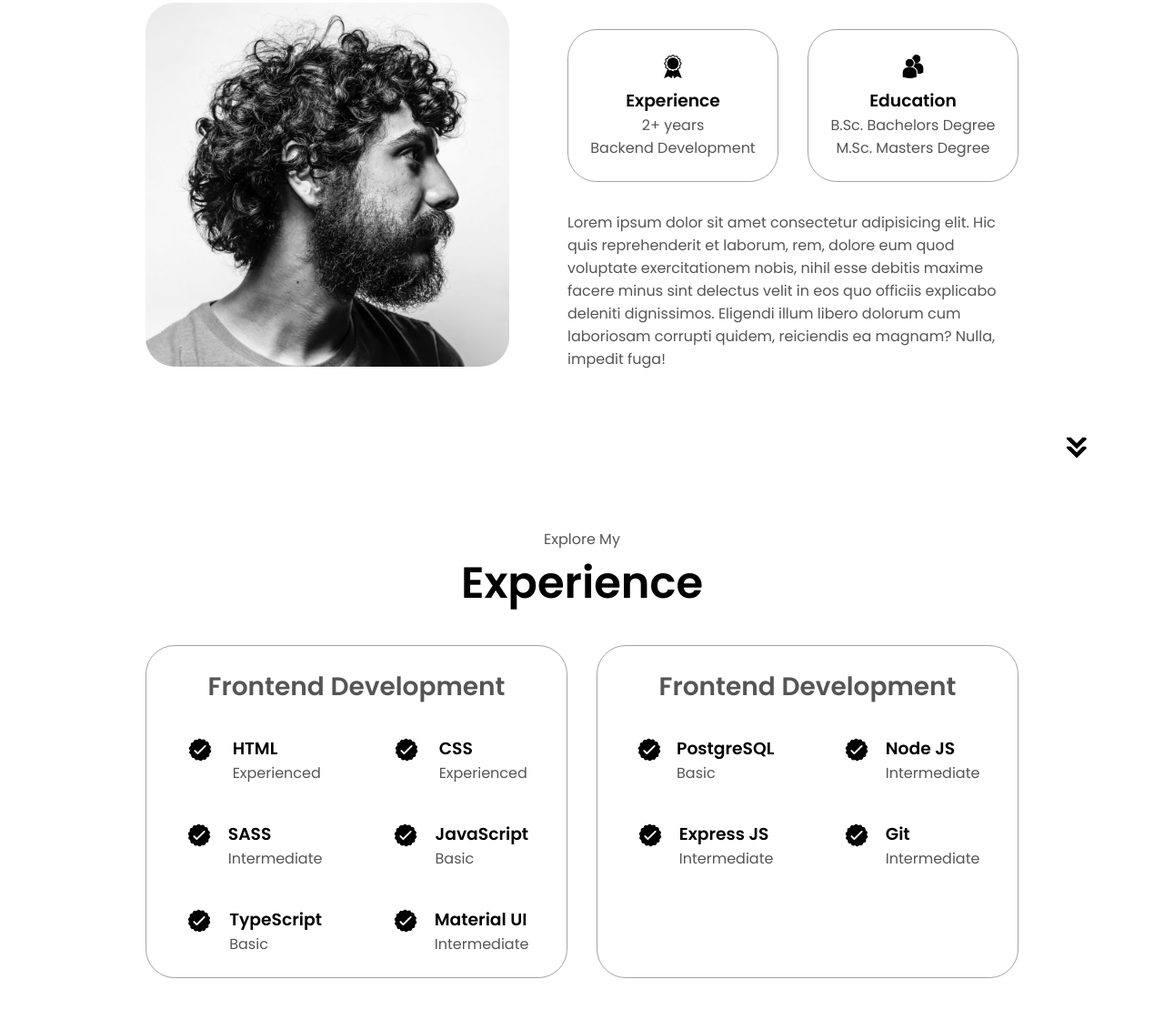
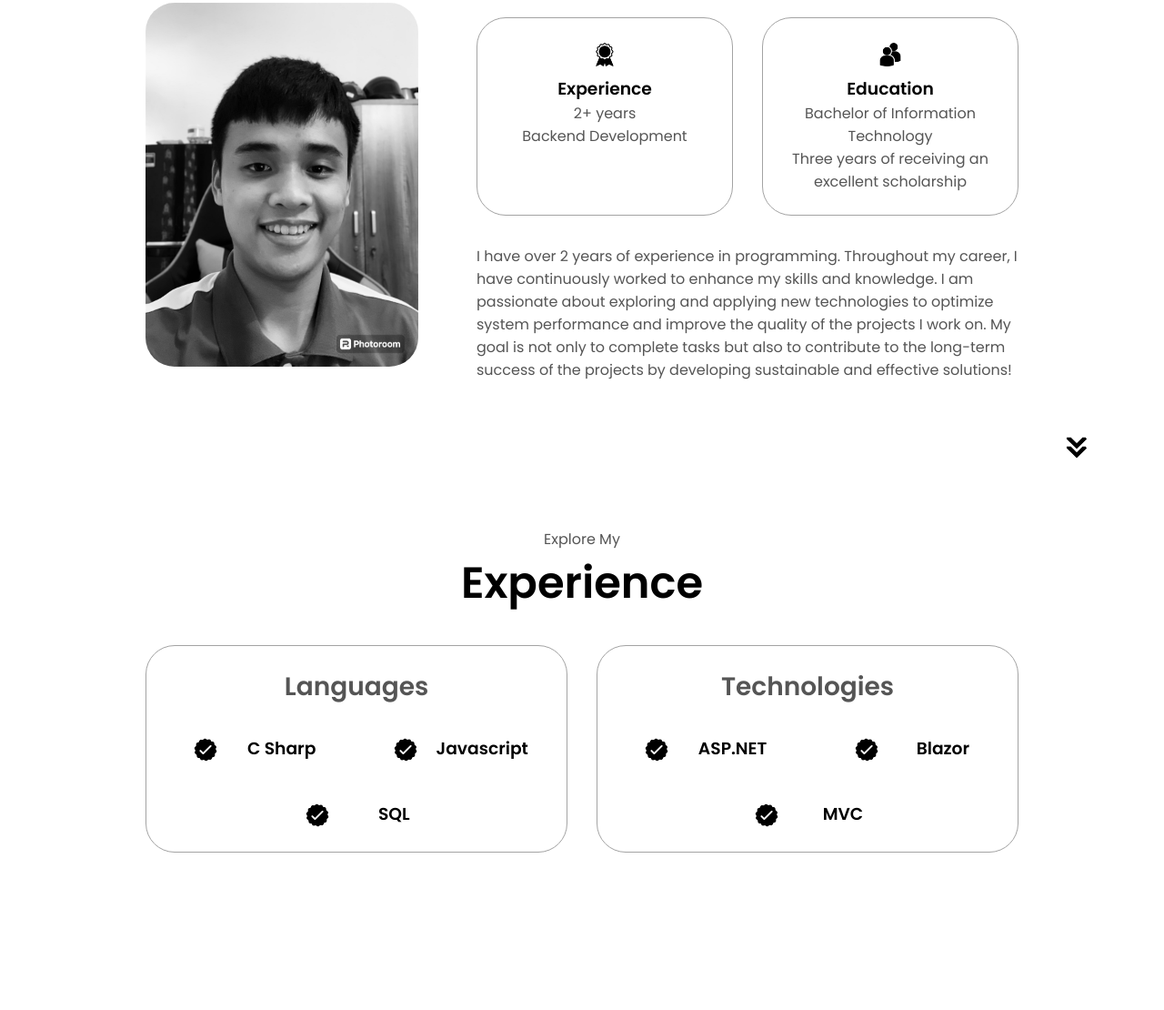
Before and after one commit to havandung744/MyPortfolio, a plain HTML site: page index.html in a window 1280 px wide. Shown: the part 1116-2226 px from the top of the page at 91% size. Drawn offline with Linux system fonts and the light colour scheme.

Commit message:
up profile

```diff
--- a/index.html
+++ b/index.html
@@ -1,5 +1,6 @@
 <!DOCTYPE html>
 <html lang="en">
+
 <head>
     <meta charset="UTF-8" />
     <meta http-equiv="X-UA-Compatible" content="IE=edge" />
@@ -8,6 +9,7 @@
     <link rel="stylesheet" href="style.css" />
     <link rel="stylesheet" href="mediaqueries.css" />
 </head>
+
 <body>
     <nav id="desktop-nav">
         <div class="logo">Dung Ha</div>
@@ -38,17 +40,14 @@
     </nav>
     <section id="profile">
         <div class="section__pic-container">
-        <img src="./assets/profile-pic.png" alt="Dung Ha profile picture" />
+            <img src="./assets/profile-picold.jpg" alt="Dung Ha profile picture" />
         </div>
         <div class="section__text">
             <p class="section__text__p1">Hello, I'm</p>
             <h1 class="title">Dung Ha</h1>
             <p class="section__text__p2">Backend Developer</p>
             <div class="btn-container">
-          <button
-            class="btn btn-color-2"
-            onclick="window.open('./assets/CV_HaVanDung.pdf')"
-          >
+                <button class="btn btn-color-2" onclick="window.open('./assets/CV_HaVanDung.pdf')">
             Download CV
           </button>
                 <button class="btn btn-color-1" onclick="location.href='./#contact'">
@@ -56,18 +55,8 @@
           </button>
             </div>
             <div id="socials-container">
-          <img
-            src="./assets/linkedin.png"
-            alt="My LinkedIn profile"
-            class="icon"
-            onclick="location.href='https://www.linkedin.com/in/ha-dung/'"
-          />
-          <img
-            src="./assets/github.png"
-            alt="My Github profile"
-            class="icon"
-            onclick="location.href='https://github.com/havandung744'"
-          />
+                <img src="./assets/linkedin.png" alt="My LinkedIn profile" class="icon" onclick="location.href='https://www.linkedin.com/in/ha-dung/'" />
+                <img src="./assets/github.png" alt="My Github profile" class="icon" onclick="location.href='https://github.com/havandung744'" />
             </div>
         </div>
     </section>
@@ -76,51 +65,30 @@
         <h1 class="title">About Me</h1>
         <div class="section-container">
             <div class="section__pic-container">
-          <img
-            src="./assets/about-pic.png"
-            alt="Profile picture"
-            class="about-pic"
-          />
+                <img src="./assets/about-pic.jpg" alt="Profile picture" class="about-pic" />
             </div>
             <div class="about-details-container">
                 <div class="about-containers">
                     <div class="details-container">
-              <img
-                src="./assets/experience.png"
-                alt="Experience icon"
-                class="icon"
-              />
+                        <img src="./assets/experience.png" alt="Experience icon" class="icon" />
                         <h3>Experience</h3>
                         <p>2+ years <br />Backend Development</p>
                     </div>
                     <div class="details-container">
-              <img
-                src="./assets/education.png"
-                alt="Education icon"
-                class="icon"
-              />
+                        <img src="./assets/education.png" alt="Education icon" class="icon" />
                         <h3>Education</h3>
-              <p>B.Sc. Bachelors Degree<br />M.Sc. Masters Degree</p>
+                        <p>Bachelor of Information Technology<br />Three years of receiving an excellent scholarship</p>
                     </div>
                 </div>
                 <div class="text-container">
                     <p>
-              Lorem ipsum dolor sit amet consectetur adipisicing elit. Hic quis
-              reprehenderit et laborum, rem, dolore eum quod voluptate
-              exercitationem nobis, nihil esse debitis maxime facere minus sint
-              delectus velit in eos quo officiis explicabo deleniti dignissimos.
-              Eligendi illum libero dolorum cum laboriosam corrupti quidem,
-              reiciendis ea magnam? Nulla, impedit fuga!
+                        I have over 2 years of experience in programming. Throughout my career, I have continuously worked to enhance my skills and knowledge. I am passionate about exploring and applying new technologies to optimize system performance and improve the quality
+                        of the projects I work on. My goal is not only to complete tasks but also to contribute to the long-term success of the projects by developing sustainable and effective solutions!
                     </p>
                 </div>
             </div>
         </div>
-      <img
-        src="./assets/arrow.png"
-        alt="Arrow icon"
-        class="icon arrow"
-        onclick="location.href='./#experience'"
-      />
+        <img src="./assets/arrow.png" alt="Arrow icon" class="icon arrow" onclick="location.href='./#experience'" />
     </section>
     <section id="experience">
         <p class="section__text__p1">Explore My</p>
@@ -128,133 +96,60 @@
         <div class="experience-details-container">
             <div class="about-containers">
                 <div class="details-container">
-            <h2 class="experience-sub-title">Frontend Development</h2>
+                    <h2 class="experience-sub-title">Languages</h2>
                     <div class="article-container">
                         <article>
-                <img
-                  src="./assets/checkmark.png"
-                  alt="Experience icon"
-                  class="icon"
-                />
+                            <img src="./assets/checkmark.png" alt="Experience icon" class="icon" />
                             <div>
-                  <h3>HTML</h3>
-                  <p>Experienced</p>
+                                <h3>C Sharp</h3>
+                                <!-- <p>Experienced</p> -->
                             </div>
                         </article>
                         <article>
-                <img
-                  src="./assets/checkmark.png"
-                  alt="Experience icon"
-                  class="icon"
-                />
+                            <img src="./assets/checkmark.png" alt="Experience icon" class="icon" />
                             <div>
-                  <h3>CSS</h3>
-                  <p>Experienced</p>
+                                <h3>Javascript</h3>
+                                <!-- <p>Experienced</p> -->
                             </div>
                         </article>
                         <article>
-                <img
-                  src="./assets/checkmark.png"
-                  alt="Experience icon"
-                  class="icon"
-                />
+                            <img src="./assets/checkmark.png" alt="Experience icon" class="icon" />
                             <div>
-                  <h3>SASS</h3>
-                  <p>Intermediate</p>
-                </div>
-              </article>
-              <article>
-                <img
-                  src="./assets/checkmark.png"
-                  alt="Experience icon"
-                  class="icon"
-                />
-                <div>
-                  <h3>JavaScript</h3>
-                  <p>Basic</p>
-                </div>
-              </article>
-              <article>
-                <img
-                  src="./assets/checkmark.png"
-                  alt="Experience icon"
-                  class="icon"
-                />
-                <div>
-                  <h3>TypeScript</h3>
-                  <p>Basic</p>
-                </div>
-              </article>
-              <article>
-                <img
-                  src="./assets/checkmark.png"
-                  alt="Experience icon"
-                  class="icon"
-                />
-                <div>
-                  <h3>Material UI</h3>
-                  <p>Intermediate</p>
+                                <h3>SQL</h3>
+                                <!-- <p>Intermediate</p> -->
                             </div>
                         </article>
                     </div>
                 </div>
                 <div class="details-container">
-            <h2 class="experience-sub-title">Frontend Development</h2>
+                    <h2 class="experience-sub-title">Technologies</h2>
                     <div class="article-container">
                         <article>
-                <img
-                  src="./assets/checkmark.png"
-                  alt="Experience icon"
-                  class="icon"
-                />
+                            <img src="./assets/checkmark.png" alt="Experience icon" class="icon" />
                             <div>
-                  <h3>PostgreSQL</h3>
-                  <p>Basic</p>
+                                <h3>ASP.NET</h3>
+                                <!-- <p>Basic</p> -->
                             </div>
                         </article>
                         <article>
-                <img
-                  src="./assets/checkmark.png"
-                  alt="Experience icon"
-                  class="icon"
-                />
+                            <img src="./assets/checkmark.png" alt="Experience icon" class="icon" />
                             <div>
-                  <h3>Node JS</h3>
-                  <p>Intermediate</p>
+                                <h3>Blazor</h3>
+                                <!-- <p>Intermediate</p> -->
                             </div>
                         </article>
                         <article>
-                <img
-                  src="./assets/checkmark.png"
-                  alt="Experience icon"
-                  class="icon"
-                />
+                            <img src="./assets/checkmark.png" alt="Experience icon" class="icon" />
                             <div>
-                  <h3>Express JS</h3>
-                  <p>Intermediate</p>
-                </div>
-              </article>
-              <article>
-                <img
-                  src="./assets/checkmark.png"
-                  alt="Experience icon"
-                  class="icon"
-                />
-                <div>
-                  <h3>Git</h3>
-                  <p>Intermediate</p>
+                                <h3>MVC</h3>
+                                <!-- <p>Intermediate</p> -->
                             </div>
                         </article>
                     </div>
                 </div>
             </div>
         </div>
-      <img
-        src="./assets/arrow.png"
-        alt="Arrow icon"
-        class="icon arrow"
-        onclick="location.href='./#projects'"
-      />
+        <img src="./assets/arrow.png" alt="Arrow icon" class="icon arrow" onclick="location.href='./#projects'" />
     </section>
     <section id="projects">
         <p class="section__text__p1">Browse My Recent</p>
@@ -263,104 +158,61 @@
             <div class="about-containers">
                 <div class="details-container color-container">
                     <div class="article-container">
-              <img
-                src="./assets/project-1.png"
-                alt="Project 1"
-                class="project-img"
-              />
+                        <img src="./assets/project-1.png" alt="Project 1" class="project-img" />
                     </div>
                     <h2 class="experience-sub-title project-title">Project One</h2>
                     <div class="btn-container">
-              <button
-                class="btn btn-color-2 project-btn"
-                onclick="location.href='https://github.com/'"
-              >
+                        <button class="btn btn-color-2 project-btn" onclick="location.href='https://github.com/'">
                 Github
               </button>
-              <button
-                class="btn btn-color-2 project-btn"
-                onclick="location.href='https://github.com/'"
-              >
+                        <button class="btn btn-color-2 project-btn" onclick="location.href='https://github.com/'">
                 Live Demo
               </button>
                     </div>
                 </div>
                 <div class="details-container color-container">
                     <div class="article-container">
-              <img
-                src="./assets/project-2.png"
-                alt="Project 2"
-                class="project-img"
-              />
+                        <img src="./assets/project-2.png" alt="Project 2" class="project-img" />
                     </div>
                     <h2 class="experience-sub-title project-title">Project Two</h2>
                     <div class="btn-container">
-              <button
-                class="btn btn-color-2 project-btn"
-                onclick="location.href='https://github.com/'"
-              >
+                        <button class="btn btn-color-2 project-btn" onclick="location.href='https://github.com/'">
                 Github
               </button>
-              <button
-                class="btn btn-color-2 project-btn"
-                onclick="location.href='https://github.com/'"
-              >
+                        <button class="btn btn-color-2 project-btn" onclick="location.href='https://github.com/'">
                 Live Demo
               </button>
                     </div>
                 </div>
                 <div class="details-container color-container">
                     <div class="article-container">
-              <img
-                src="./assets/project-3.png"
-                alt="Project 3"
-                class="project-img"
-              />
+                        <img src="./assets/project-3.png" alt="Project 3" class="project-img" />
                     </div>
                     <h2 class="experience-sub-title project-title">Project Three</h2>
                     <div class="btn-container">
-              <button
-                class="btn btn-color-2 project-btn"
-                onclick="location.href='https://github.com/'"
-              >
+                        <button class="btn btn-color-2 project-btn" onclick="location.href='https://github.com/'">
                 Github
               </button>
-              <button
-                class="btn btn-color-2 project-btn"
-                onclick="location.href='https://github.com/'"
-              >
+                        <button class="btn btn-color-2 project-btn" onclick="location.href='https://github.com/'">
                 Live Demo
               </button>
                     </div>
                 </div>
             </div>
         </div>
-      <img
-        src="./assets/arrow.png"
-        alt="Arrow icon"
-        class="icon arrow"
-        onclick="location.href='./#contact'"
-      />
+        <img src="./assets/arrow.png" alt="Arrow icon" class="icon arrow" onclick="location.href='./#contact'" />
     </section>
     <section id="contact">
         <p class="section__text__p1">Get in Touch</p>
         <h1 class="title">Contact Me</h1>
         <div class="contact-info-upper-container">
             <div class="contact-info-container">
-          <img
-            src="./assets/email.png"
-            alt="Email icon"
-            class="icon contact-icon email-icon"
-          />
-          <p><a href="mailto:examplemail@gmail.com">Example@gmail.com</a></p>
+                <img src="./assets/email.png" alt="Email icon" class="icon contact-icon email-icon" />
+                <p><a href="mailto:hdung72267@gmail.com">hdung72267@gmail.com</a></p>
             </div>
             <div class="contact-info-container">
-          <img
-            src="./assets/linkedin.png"
-            alt="LinkedIn icon"
-            class="icon contact-icon"
-          />
-          <p><a href="https://www.linkedin.com">LinkedIn</a></p>
+                <img src="./assets/linkedin.png" alt="LinkedIn icon" class="icon contact-icon" />
+                <p><a href="https://www.linkedin.com/in/ha-dung/">LinkedIn</a></p>
             </div>
         </div>
     </section>
@@ -379,4 +231,5 @@
     </footer>
     <script src="script.js"></script>
 </body>
+
 </html>
```
Also changed, not shown: assets/about-pic.jpg (added), assets/profile-picold.jpg (added), assets/profile-picold.png (renamed from assets/profile-pic.png). Lines whose indentation alone changed are shown as unchanged.
